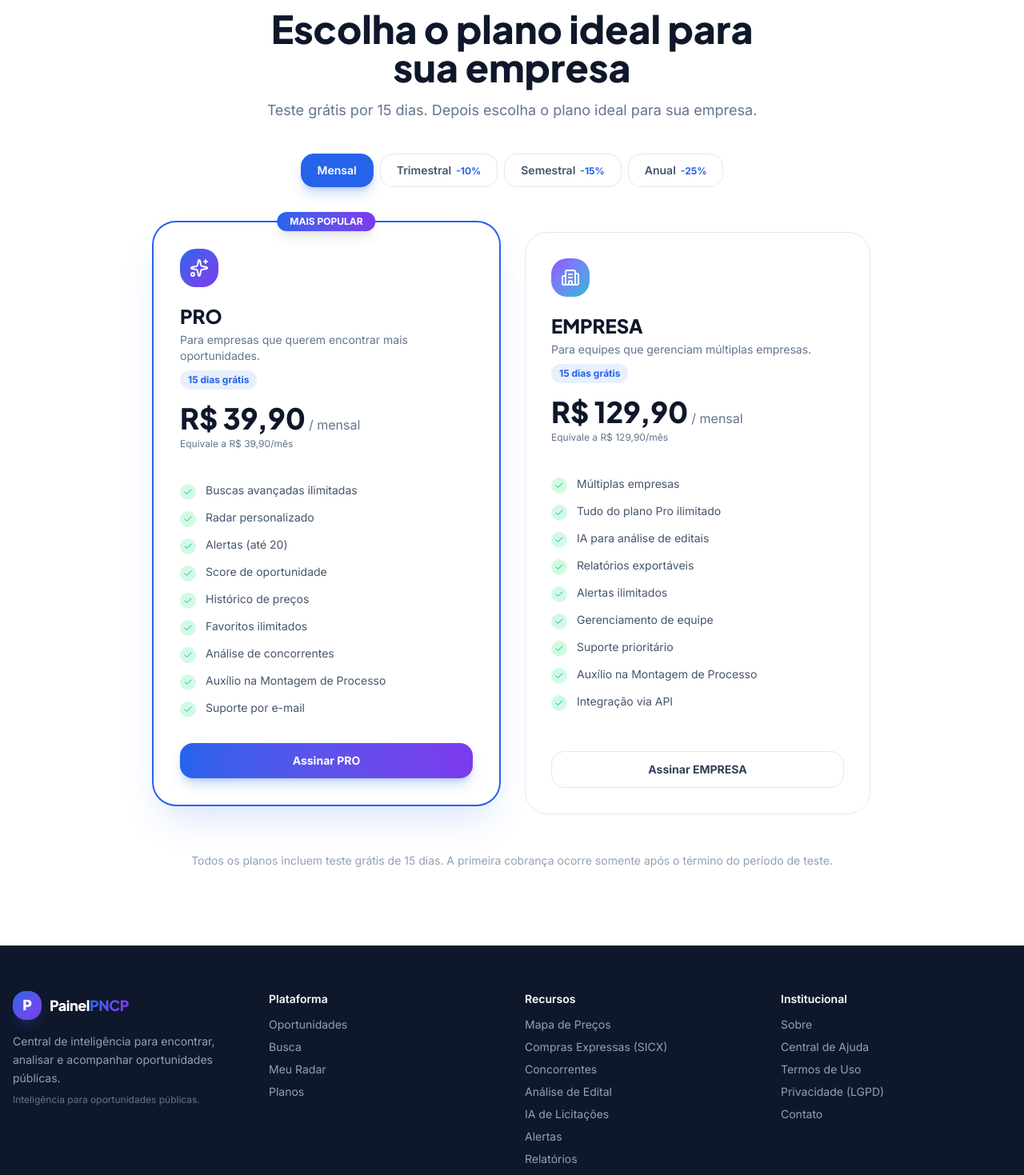
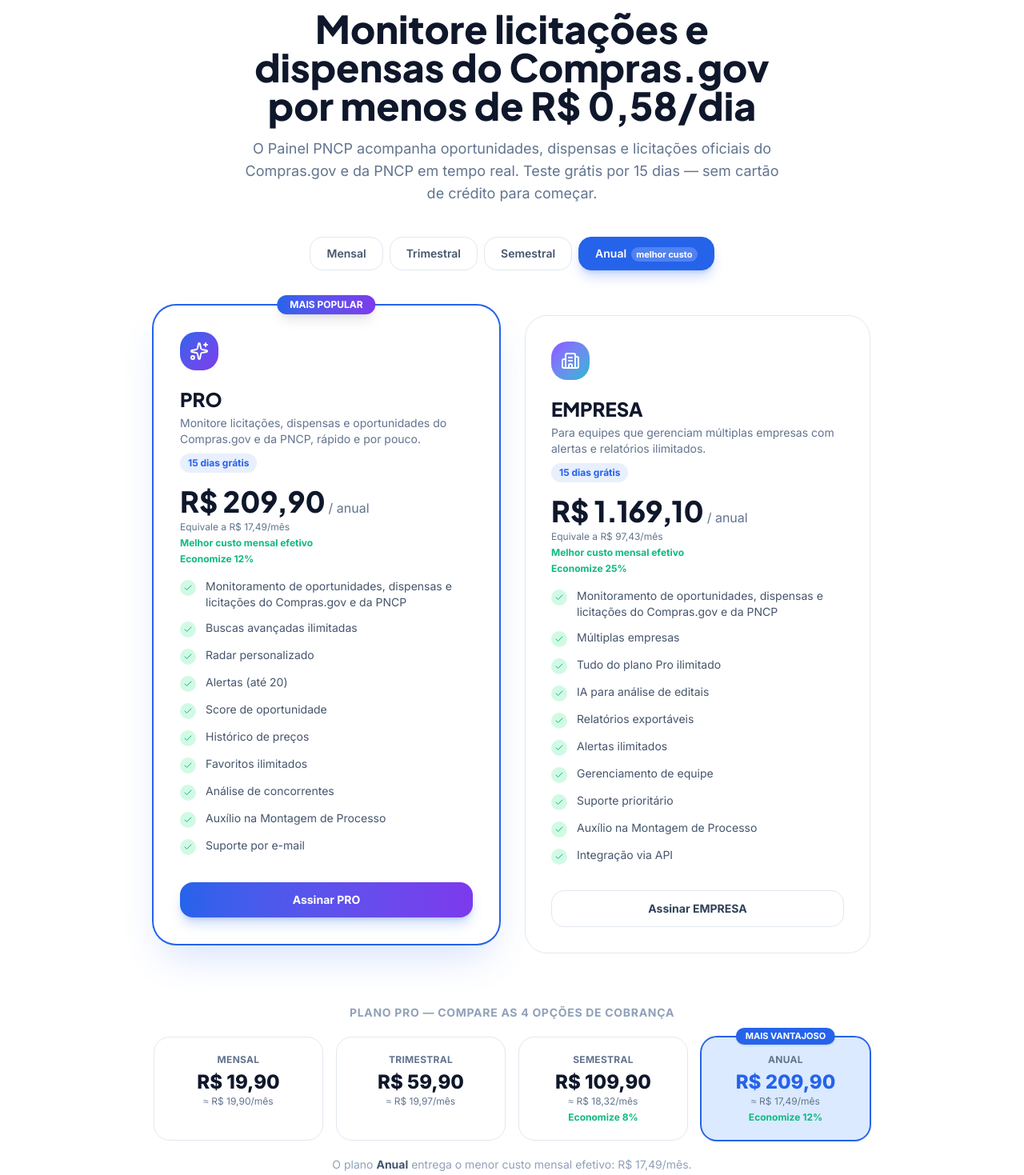
Before and after one commit to luis19730/painel-pncp, a Next.js app: page /planos in a window 1280 px wide. Shown: the part 181-1650 px from the top of the page at 80% size. Built offline with nearby package versions, Linux system fonts and the light colour scheme; no server answers.

Commit message:
planos: novos precos do PRO (mensal 19,90 / trimestral 59,90 / semestral 109,90 / anual 209,90), anual destacado como mais vantajoso, pagina /planos com tabela comparativa e copy Compras.gov/PNCP

```diff
--- a/src/app/(marketing)/planos/page.tsx
+++ b/src/app/(marketing)/planos/page.tsx
@@ -6,11 +6,19 @@
 import PlanCtaLink from '@/components/marketing/plan-cta-link'
 import { Section, SectionHead } from '@/components/marketing/section'
 import { track } from '@/lib/analytics'
-import { CICLOS, PLANOS, precoCiclo, precoMensalEquivalente, formatReais } from '@/lib/asaas/types'
+import {
+  CICLOS,
+  PLANOS,
+  precoCiclo,
+  precoMensalEquivalente,
+  descontoRealPct,
+  formatReais,
+} from '@/lib/asaas/types'
 import type { CicloId } from '@/lib/asaas/types'
 
 const FEATURES: Record<string, string[]> = {
   pro: [
+    'Monitoramento de oportunidades, dispensas e licitações do Compras.gov e da PNCP',
     'Buscas avançadas ilimitadas',
     'Radar personalizado',
     'Alertas (até 20)',
@@ -22,6 +30,7 @@
     'Suporte por e-mail',
   ],
   empresa: [
+    'Monitoramento de oportunidades, dispensas e licitações do Compras.gov e da PNCP',
     'Múltiplas empresas',
     'Tudo do plano Pro ilimitado',
     'IA para análise de editais',
@@ -35,7 +44,8 @@
 }
 
 export default function PlanosPage() {
-  const [ciclo, setCiclo] = useState<CicloId>('mensal')
+  // O ANUAL é o mais vantajoso (menor custo mensal efetivo): já vem selecionado.
+  const [ciclo, setCiclo] = useState<CicloId>('anual')
 
   // Evento de funil: visualização da página de planos (PLAN_VIEW).
   useEffect(() => {
@@ -47,8 +57,8 @@
       <SectionHead
         align="center"
         eyebrow="Planos e preços"
-        title="Escolha o plano ideal para sua empresa"
-        subtitle="Teste grátis por 15 dias. Depois escolha o plano ideal para sua empresa."
+        title="Monitore licitações e dispensas do Compras.gov por menos de R$ 0,58/dia"
+        subtitle="O Painel PNCP acompanha oportunidades, dispensas e licitações oficiais do Compras.gov e da PNCP em tempo real. Teste grátis por 15 dias — sem cartão de crédito para começar."
         as="h1"
       />
 
@@ -56,21 +66,27 @@
       <div className="flex flex-wrap justify-center gap-2 mb-14">
         {CICLOS.map((c) => {
           const ativo = ciclo === c.id
+          const melhorCusto = c.id === 'anual'
           return (
             <button
               key={c.id}
               onClick={() => setCiclo(c.id)}
               className={cn(
-                  'rounded-xl px-5 py-2.5 text-sm font-semibold border transition-all',
+                'relative rounded-xl px-5 py-2.5 text-sm font-semibold border transition-all',
                 ativo
                   ? 'bg-primary text-white border-primary shadow-lg shadow-primary/25'
                   : 'bg-white dark:bg-slate-900 text-slate-600 dark:text-slate-300 border-slate-200 dark:border-slate-700 hover:border-primary/40'
               )}
             >
               {c.label}
-                {c.descontoPct > 0 && (
-                  <span className={cn('ml-1.5 text-xs font-bold', ativo ? 'text-white/90' : 'text-primary')}>
-                    -{c.descontoPct}%
+              {melhorCusto && (
+                <span
+                  className={cn(
+                    'ml-1.5 text-[11px] font-bold px-1.5 py-0.5 rounded-full',
+                    ativo ? 'bg-white/20 text-white' : 'bg-success-soft dark:bg-emerald-500/10 text-success'
+                  )}
+                >
+                  melhor custo
                 </span>
               )}
             </button>
@@ -82,6 +98,7 @@
         {PLANOS.map((plan) => {
           const total = precoCiclo(plan.id, ciclo)
           const mensalEq = precoMensalEquivalente(plan.id, ciclo)
+          const economia = descontoRealPct(plan.id, ciclo)
           const cic = CICLOS.find((c) => c.id === ciclo)!
           const highlighted = plan.id === 'pro'
           const Icon = plan.id === 'empresa' ? Building2 : Sparkles
@@ -129,10 +146,15 @@
               <p className="text-xs text-slate-500 dark:text-slate-400 mb-1">
                 Equivale a {formatReais(mensalEq)}/mês
               </p>
-                {cic.descontoPct > 0 && (
-                  <p className="text-xs font-bold text-success mb-4">Economize {cic.descontoPct}%</p>
+              {cic.id === 'anual' && (
+                <p className="text-xs font-bold text-success mb-1">
+                  Melhor custo mensal efetivo
+                </p>
               )}
-                {cic.descontoPct === 0 && <div className="h-5 mb-4" />}
+              {economia > 0 && (
+                <p className="text-xs font-bold text-success mb-4">Economize {economia}%</p>
+              )}
+              {economia === 0 && <div className="h-5 mb-4" />}
 
               <ul className="space-y-3 mb-8 flex-1">
                 {FEATURES[plan.id].map((feature) => (
@@ -153,9 +175,61 @@
         })}
       </div>
 
+      {/* Tabela das 4 periodicidades do PRO — ANUAL em destaque */}
+      <div className="mt-16 max-w-4xl mx-auto">
+        <p className="text-center text-sm font-bold uppercase tracking-wider text-slate-400 dark:text-slate-500 mb-5">
+          Plano PRO — compare as 4 opções de cobrança
+        </p>
+        <div className="grid grid-cols-2 md:grid-cols-4 gap-3 md:gap-4">
+          {CICLOS.map((c) => {
+            const total = precoCiclo('pro', c.id)
+            const eq = precoMensalEquivalente('pro', c.id)
+            const economia = descontoRealPct('pro', c.id)
+            const melhorCusto = c.id === 'anual'
+            return (
+              <div
+                key={c.id}
+                className={cn(
+                  'relative rounded-2xl border p-5 text-center',
+                  melhorCusto
+                    ? 'bg-primary-soft dark:bg-primary/10 border-primary ring-1 ring-primary'
+                    : 'bg-white dark:bg-slate-900 border-slate-200 dark:border-slate-700'
+                )}
+              >
+                {melhorCusto && (
+                  <div className="absolute -top-3 left-1/2 -translate-x-1/2 px-3 py-0.5 rounded-full bg-primary text-white text-[11px] font-bold whitespace-nowrap shadow">
+                    MAIS VANTAJOSO
+                  </div>
+                )}
+                <p className="text-xs font-bold uppercase tracking-wide text-slate-500 dark:text-slate-400">
+                  {c.label}
+                </p>
+                <p
+                  className={cn(
+                    'text-2xl font-extrabold mt-1',
+                    melhorCusto ? 'text-primary' : 'text-slate-900 dark:text-white'
+                  )}
+                >
+                  {formatReais(total)}
+                </p>
+                <p className="text-xs text-slate-500 dark:text-slate-400">≈ {formatReais(eq)}/mês</p>
+                {economia > 0 && (
+                  <p className="text-xs font-bold text-success mt-1">Economize {economia}%</p>
+                )}
+              </div>
+            )
+          })}
+        </div>
+        <p className="text-center text-sm text-slate-400 dark:text-slate-500 mt-5">
+          O plano <span className="font-bold text-slate-600 dark:text-slate-300">Anual</span> entrega o menor custo
+          mensal efetivo: {formatReais(precoMensalEquivalente('pro', 'anual'))}/mês.
+        </p>
+      </div>
+
       <div className="mt-12 text-center">
         <p className="text-sm text-slate-400 dark:text-slate-500">
-            Todos os planos incluem teste grátis de 15 dias. A primeira cobrança ocorre somente após o término do período de teste.
+          Todos os planos incluem teste grátis de 15 dias. A primeira cobrança ocorre somente após o término do período
+          de teste. Os novos valores do plano PRO valem para contratações e renovações.
         </p>
       </div>
     </Section>
--- a/src/lib/asaas/events.ts
+++ b/src/lib/asaas/events.ts
@@ -144,7 +144,7 @@
       // Resolve plano × periodicidade pelo VALOR pago (cada link tem valor único).
       let valorCents = Math.round(Number(payment?.value || 0) * 100)
       if (Number.isNaN(valorCents) || valorCents <= 0) {
-        // tenta a partir de payment.value como string "39.90"
+        // tenta a partir de payment.value como string "19.90"
         const v = parseFloat(String(payment?.value || ''))
         valorCents = Number.isNaN(v) ? 0 : Math.round(v * 100)
       }
@@ -207,7 +207,7 @@
       nextDueDate: proxima,
       lastPaymentAt,
       // Período de uso (fim do acesso) conta a partir da data do pagamento:
-      // pagou R$ 39,90 (mensal) → +1 mês de uso, e assim por diante.
+      // pagou R$ 19,90 (mensal) → +1 mês de uso, e assim por diante.
       trialFim: proxima,
     })
     await registrarEvento(client, {
--- a/src/lib/asaas/links.ts
+++ b/src/lib/asaas/links.ts
@@ -17,12 +17,12 @@
 }
 
 export const LINKS_ASAAS: PlanoLink[] = [
-  // PRO
-  { plano: 'pro', ciclo: 'mensal', url: 'https://www.asaas.com/c/7el9mwealv7u6mrr', valorCents: 3990 },
-  { plano: 'pro', ciclo: 'trimestral', url: 'https://www.asaas.com/c/4iycjzc963pxtuhg', valorCents: 10773 },
-  { plano: 'pro', ciclo: 'semestral', url: 'https://www.asaas.com/c/9a7wem00asvrbu42', valorCents: 20349 },
-  { plano: 'pro', ciclo: 'anual', url: 'https://www.asaas.com/c/xhzp3ae8dwzx0en7', valorCents: 35910 },
-  // EMPRESA
+  // PRO (novos valores aprovados)
+  { plano: 'pro', ciclo: 'mensal', url: 'https://www.asaas.com/c/7el9mwealv7u6mrr', valorCents: 1990 },
+  { plano: 'pro', ciclo: 'trimestral', url: 'https://www.asaas.com/c/4iycjzc963pxtuhg', valorCents: 5990 },
+  { plano: 'pro', ciclo: 'semestral', url: 'https://www.asaas.com/c/9a7wem00asvrbu42', valorCents: 10990 },
+  { plano: 'pro', ciclo: 'anual', url: 'https://www.asaas.com/c/xhzp3ae8dwzx0en7', valorCents: 20990 },
+  // EMPRESA (não mudou)
   { plano: 'empresa', ciclo: 'mensal', url: 'https://www.asaas.com/c/8a5q8psrm8yyo0dc', valorCents: 12990 },
   { plano: 'empresa', ciclo: 'trimestral', url: 'https://www.asaas.com/c/mmxcdt1ap178h8l0', valorCents: 35073 },
   { plano: 'empresa', ciclo: 'semestral', url: 'https://www.asaas.com/c/287iaxvd3yxay4tz', valorCents: 66249 },
--- a/src/lib/asaas/types.ts
+++ b/src/lib/asaas/types.ts
@@ -6,27 +6,55 @@
 // Preços em CENTAVOS (inteiros) para evitar erro de ponto flutuante.
 // ============================================================================
 
+export type PlanoId = 'pro' | 'empresa'
+
 // ---------------------------------------------------------------------------
-// Periodicidades disponíveis (desconto progressivo sobre o valor mensal).
-// `asaasCycle` é o ciclo nativo do ASAAS; `dias` define a renovação/expiração.
+// Periodicidades disponíveis. `asaasCycle` é o ciclo nativo do ASAAS; `dias`
+// define a renovação/expiração da assinatura.
 // ---------------------------------------------------------------------------
 export const CICLOS = [
-  { id: 'mensal',     label: 'Mensal',     asaasCycle: 'MONTHLY',    dias: 30,  descontoPct: 0  },
-  { id: 'trimestral', label: 'Trimestral', asaasCycle: 'QUARTERLY',  dias: 90,  descontoPct: 10 },
-  { id: 'semestral',  label: 'Semestral',  asaasCycle: 'SEMIANNUAL', dias: 180, descontoPct: 15 },
-  { id: 'anual',      label: 'Anual',      asaasCycle: 'YEARLY',     dias: 365, descontoPct: 25 },
+  { id: 'mensal',     label: 'Mensal',     asaasCycle: 'MONTHLY',    dias: 30  },
+  { id: 'trimestral', label: 'Trimestral', asaasCycle: 'QUARTERLY',  dias: 90  },
+  { id: 'semestral',  label: 'Semestral',  asaasCycle: 'SEMIANNUAL', dias: 180 },
+  { id: 'anual',      label: 'Anual',      asaasCycle: 'YEARLY',     dias: 365 },
 ] as const
 
 export type CicloId = (typeof CICLOS)[number]['id']
 export type AsaasCycle = (typeof CICLOS)[number]['asaasCycle']
 
-/** Base mensal de cada plano (em centavos). `empresa` == 'business' no banco. */
-const PRECO_MENSAL: Record<PlanoId, number> = {
-  pro: 3990,      // R$ 39,90
+/** Preço mensal de cada plano (em centavos). `empresa` == 'business' no banco. */
+export const PRECO_MENSAL: Record<PlanoId, number> = {
+  pro: 1990,      // R$ 19,90
   empresa: 12990, // R$ 129,90
 }
 
-export type PlanoId = 'pro' | 'empresa'
+/**
+ * Tabela OFICIAL de preços por plano × periodicidade (em centavos).
+ *
+ * PRO (novos valores aprovados):
+ *   mensal      R$ 19,90
+ *   trimestral  R$ 59,90
+ *   semestral   R$ 109,90
+ *   anual       R$ 209,90  ← mais vantajoso: equivale a ~R$ 17,49/mês
+ *
+ * EMPRESA (não mudou):
+ *   mensal R$ 129,90 · trimestral R$ 350,73 · semestral R$ 662,49 ·
+ *   anual R$ 1.169,10.
+ */
+const PRECOS_POR_CICLO: Record<PlanoId, Record<CicloId, number>> = {
+  pro: {
+    mensal: 1990,
+    trimestral: 5990,
+    semestral: 10990,
+    anual: 20990,
+  },
+  empresa: {
+    mensal: 12990,
+    trimestral: 35073,
+    semestral: 66249,
+    anual: 116910,
+  },
+}
 
 /** Converte o id de plano (checkout) para o valor da coluna user_planos.plano. */
 export function planoIdParaDb(planoId: PlanoId): 'pro' | 'business' {
@@ -37,24 +65,14 @@
   return CICLOS.find((c) => c.id === cicloId) || null
 }
 
-/** Desconto percentual de um ciclo (0–0.25). */
-export function descontoCiclo(cicloId: CicloId): number {
-  return (cicloById(cicloId)?.descontoPct || 0) / 100
-}
-
 /** Meses cobrados por ciclo (arredondado: anual = 365/30 → 12 meses). */
 function mesesDoCiclo(cic: (typeof CICLOS)[number]): number {
   return Math.round(cic.dias / 30)
 }
 
-/** Valor TOTAL do ciclo em centavos: base mensal × meses do ciclo, com desconto. */
+/** Valor TOTAL do ciclo em centavos — tabela oficial por plano × periodicidade. */
 export function precoCiclo(plano: PlanoId, cicloId: CicloId): number {
-  const base = PRECO_MENSAL[plano]
-  const cic = cicloById(cicloId)
-  if (!cic) return base
-  const bruto = Math.round(base * mesesDoCiclo(cic))
-  const desconto = Math.round(bruto * descontoCiclo(cicloId))
-  return bruto - desconto
+  return PRECOS_POR_CICLO[plano]?.[cicloId] ?? PRECO_MENSAL[plano]
 }
 
 /** Equivalente por mês (centavos) dado o valor total do ciclo. */
@@ -62,6 +80,19 @@
   const cic = cicloById(cicloId)
   if (!cic) return PRECO_MENSAL[plano]
   return Math.round(precoCiclo(plano, cicloId) / mesesDoCiclo(cic))
+}
+
+/**
+ * Desconto REAL do ciclo (%) comparado a pagar o mensal por N meses.
+ * Retorna 0 quando não há desconto (ex.: trimestral PRO ≈ 0,33% a mais).
+ */
+export function descontoRealPct(plano: PlanoId, cicloId: CicloId): number {
+  const cic = cicloById(cicloId)
+  if (!cic || cic.id === 'mensal') return 0
+  const bruto = PRECO_MENSAL[plano] * mesesDoCiclo(cic)
+  if (bruto <= 0) return 0
+  const pct = Math.round((1 - precoCiclo(plano, cicloId) / bruto) * 100)
+  return Math.max(0, pct)
 }
 
 export interface PlanoComCiclos {
@@ -76,13 +107,13 @@
     id: 'pro',
     name: 'PRO',
     baseMensal: PRECO_MENSAL.pro,
-    descricao: 'Para empresas que querem encontrar mais oportunidades.',
+    descricao: 'Monitore licitações, dispensas e oportunidades do Compras.gov e da PNCP, rápido e por pouco.',
   },
   {
     id: 'empresa',
     name: 'EMPRESA',
     baseMensal: PRECO_MENSAL.empresa,
-    descricao: 'Para equipes que gerenciam múltiplas empresas.',
+    descricao: 'Para equipes que gerenciam múltiplas empresas com alertas e relatórios ilimitados.',
   },
 ] as const satisfies readonly PlanoComCiclos[]
 
--- a/src/lib/planos/db.ts
+++ b/src/lib/planos/db.ts
@@ -265,7 +265,7 @@
     /**
      * Fim do período de uso (linha temporal que rege o acesso). Ao receber um
      * pagamento, o app o estende a partir da data do pagamento + o ciclo
-     * contratado (ex.: 39,90 mensal → +1 mês de uso).
+     * contratado (ex.: 19,90 mensal → +1 mês de uso).
      */
     trialFim?: string | null
   }
```
Lines whose indentation alone changed are shown as unchanged.
